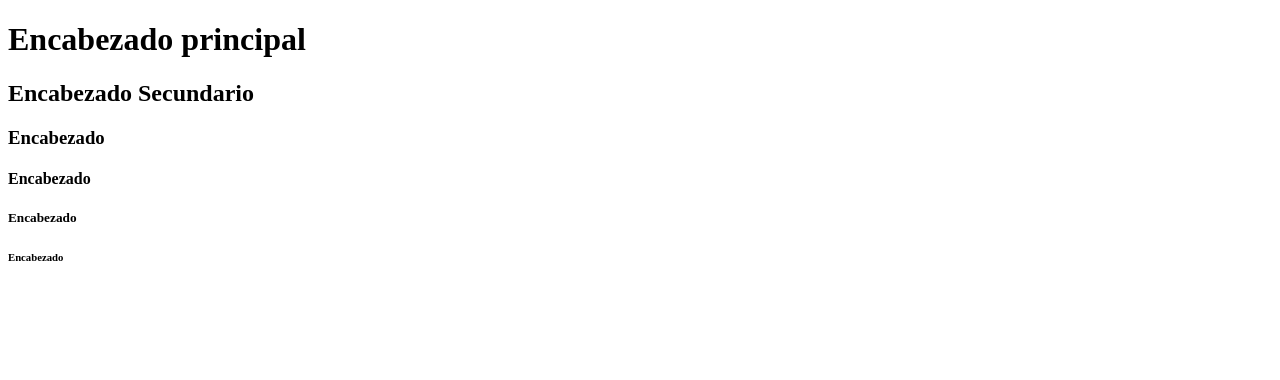
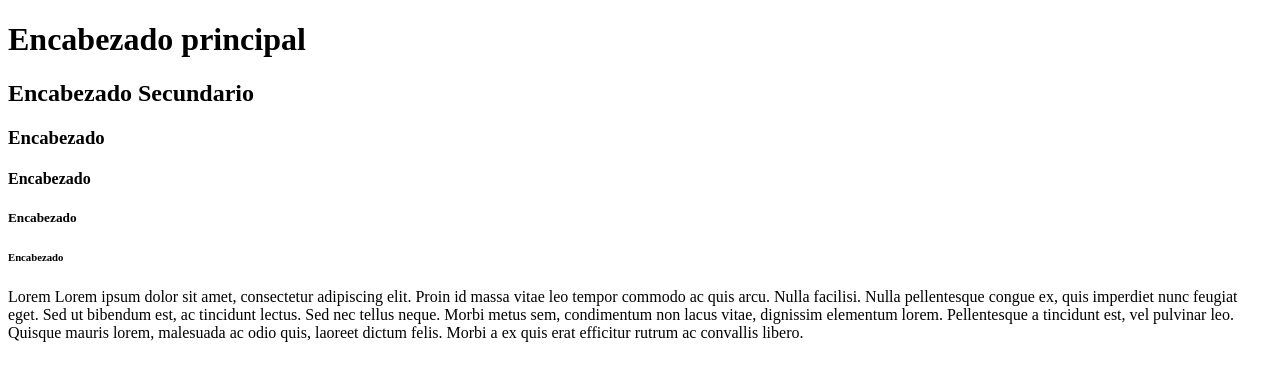
Before and after one commit to PaoRex/html_y_css, a plain HTML site: page curso_html/encabezados_y_párrafos.html in a window 1280 px wide. Drawn offline with Linux system fonts and the light colour scheme.

Commit message:
Update encabezados_y_párrafos.html

```diff
--- a/curso_html/encabezados_y_párrafos.html
+++ b/curso_html/encabezados_y_párrafos.html
@@ -10,5 +10,11 @@
     <h4>Encabezado</h4>
     <h5>Encabezado</h5>
     <h6>Encabezado</h6>
+    <p>Lorem Lorem ipsum dolor sit amet, consectetur adipiscing elit.
+       Proin id massa vitae leo tempor commodo ac quis arcu. Nulla facilisi.
+       Nulla pellentesque congue ex, quis imperdiet nunc feugiat eget. Sed ut bibendum est, ac tincidunt lectus.
+       Sed nec tellus neque. Morbi metus sem, condimentum non lacus vitae, dignissim elementum lorem. Pellentesque a tincidunt est, vel pulvinar leo.
+       Quisque mauris lorem, malesuada ac odio quis, laoreet dictum felis. Morbi a ex quis erat efficitur rutrum ac convallis libero.
+    </p>
 </body>
 </html>
```
